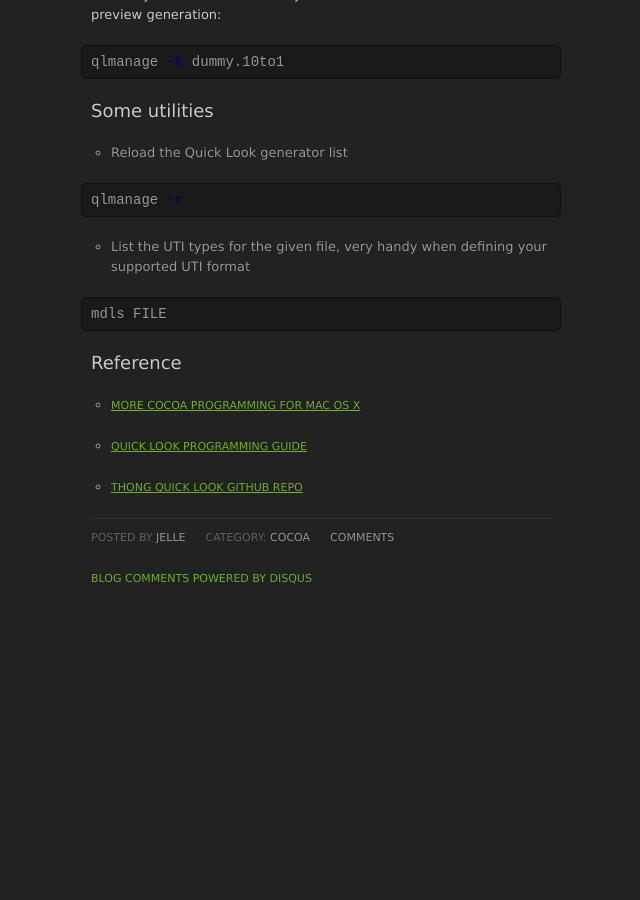
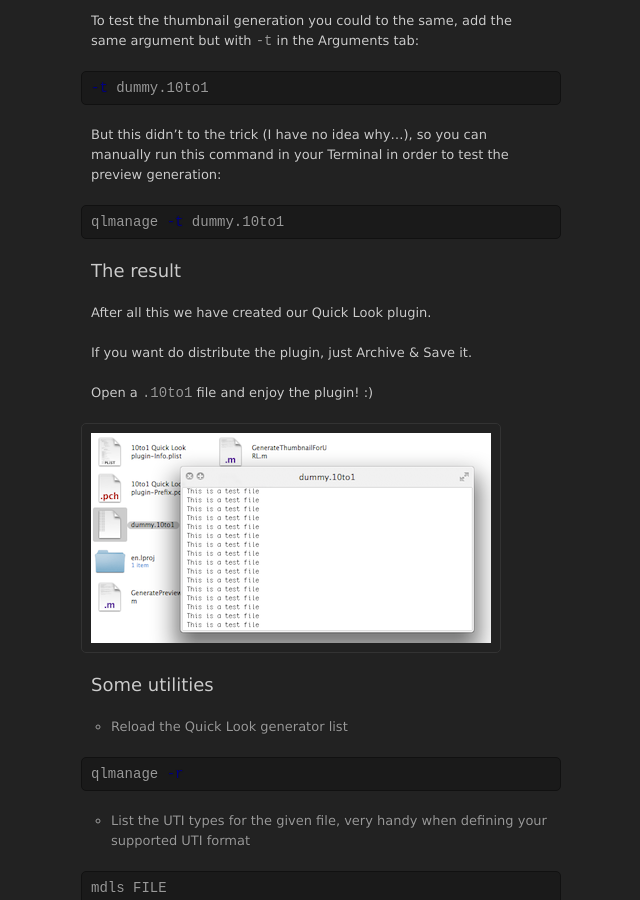
Before and after one commit to 10to1/10to1.github.com, a Jekyll site: the page built from _posts/2012-01-27-creating-a-quick-look-plugin.md, in a window 1280 px wide and 900 px high, scrolled down 4067 px. Shown: the whole window, without its empty margins (159-799 px from the left). Built offline with Jekyll 4.4.1, drawn with Linux system fonts in a browser that asks for light colours; comment, search, counter and statistics services are not loaded; before the commit the page ends 4756 px from its top, so only the background shows below that; some of the changed text lies outside the part shown.

Commit message:
Added some explanation to Quick Look post

```diff
--- a/_posts/2012-01-27-creating-a-quick-look-plugin.md
+++ b/_posts/2012-01-27-creating-a-quick-look-plugin.md
@@ -8,6 +8,14 @@ category: cocoa
 I've been searching for some decent documentation on how to create a Quick Look plugin. It took me several months before I finally found a way to develop the plugin. With many thanks to a soon to be [released book](http://my.safaribooksonline.com/book/programming/cocoa/9780321706607) by [The Big Nerd Ranch](http://www.bignerdranch.com/).
 
 For those wondering on what Quick Look does, [here](http://www.apple.com/findouthow/mac/#quicklook) is Apple's explanation.
+
+In this blog post I'll show you how to...
+
+- create a simple Quick Look plugin
+
+- support a custom file type
+
+- debug your plugin with Xcode
 
 ### Setup your Xcode project
 
@@ -152,6 +160,16 @@ But this didn't to the trick (I have no idea why…), so you can manually run th
 qlmanage -t dummy.10to1
 {% endhighlight %}
 
+### The result
+
+After all this we have created our Quick Look plugin.
+
+If you want do distribute the plugin, just Archive & Save it.
+
+Open a `.10to1` file and enjoy the plugin! :)
+
+![The plugin](/img/quick-look/result.png)
+
 ### Some utilities
 
 - Reload the Quick Look generator list
```
Also changed, not shown: img/quick-look/result.png (added).
